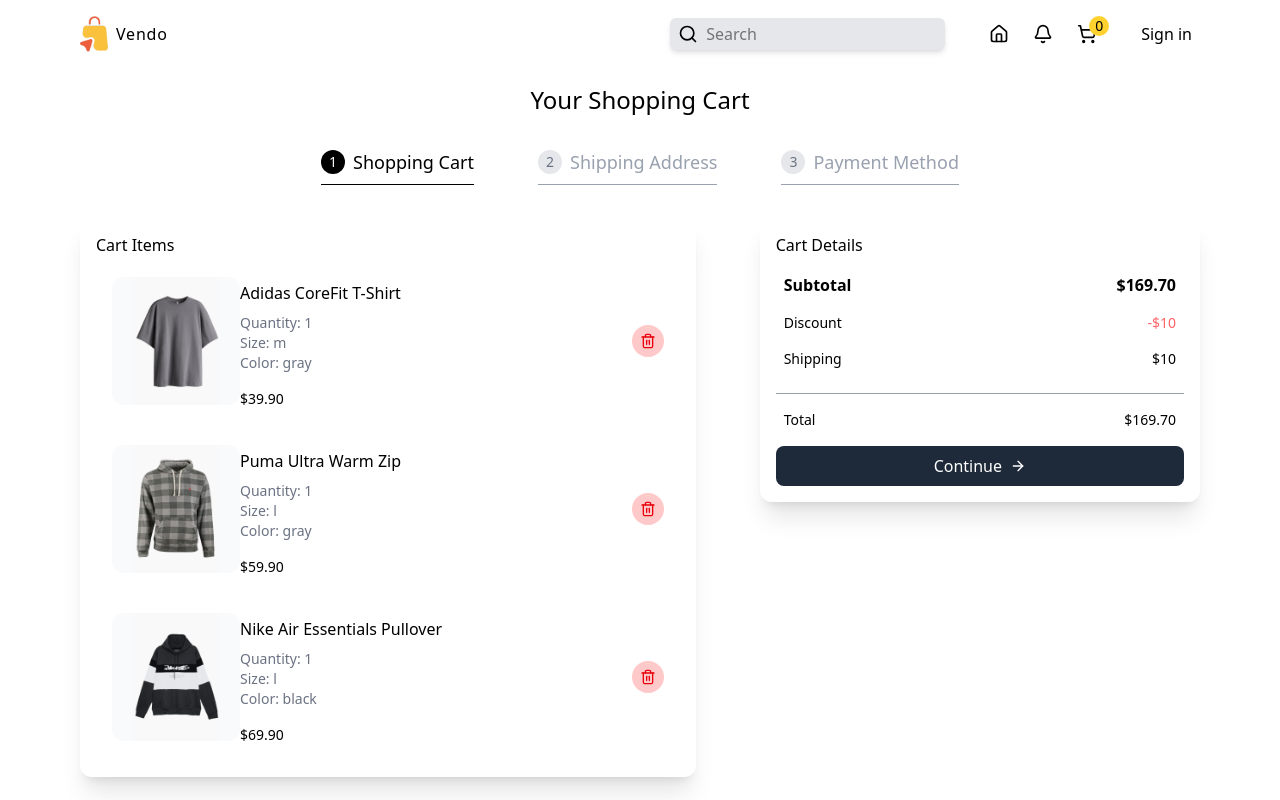
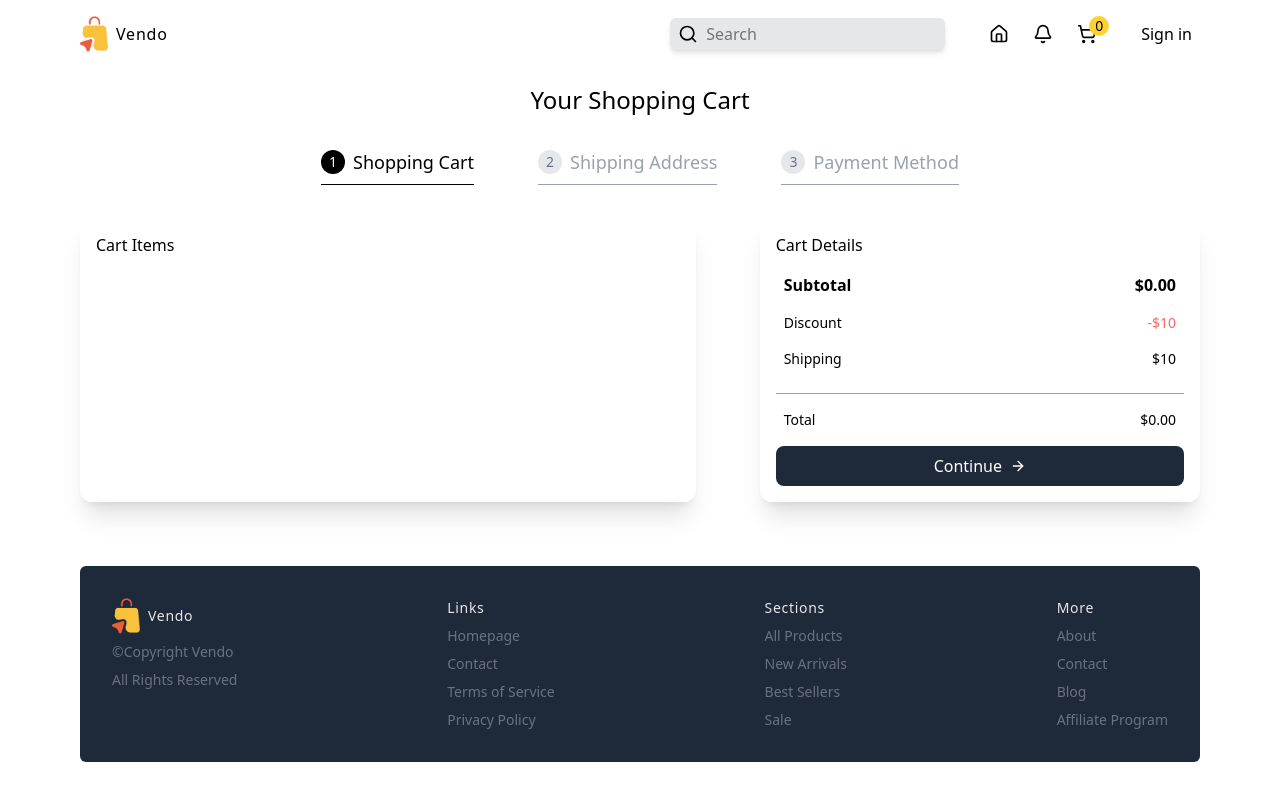
Before and after one commit to SubhodeepSamanta/Vendo, a Next.js app in the folder client/: page /cart in a window 1280 px wide. Shown: the top 800 px of the page. Built offline with nearby package versions, Linux system fonts and the light colour scheme.

Commit message:
add hydration products page

```diff
--- a/client/src/app/cart/page.tsx
+++ b/client/src/app/cart/page.tsx
@@ -1,6 +1,7 @@
 "use client"
 import PaymentForm from '@/components/PaymentForm';
 import ShippingDetails from '@/components/ShippingDetails';
+import useCartStore from '@/stores/cartStore';
 import { CartItemsType, shippingDetailsInputs } from '@/types';
 import { ArrowRight, Trash2 } from 'lucide-react';
 import Image from 'next/image';
@@ -22,68 +23,14 @@
   },
 ];
 
-// TEMPORARY
-const cartItems: CartItemsType = [
-  {
-    id: 1,
-    name: "Adidas CoreFit T-Shirt",
-    shortDescription:
-      "Lorem ipsum dolor sit amet consect adipisicing elit lorem ipsum dolor sit.",
-    description:
-      "Lorem ipsum dolor sit amet consect adipisicing elit lorem ipsum dolor sit. Lorem ipsum dolor sit amet consect adipisicing elit lorem ipsum dolor sit. Lorem ipsum dolor sit amet consect adipisicing elit lorem ipsum dolor sit.",
-    price: 39.9,
-    sizes: ["s", "m", "l", "xl", "xxl"],
-    colors: ["gray", "purple", "green"],
-    images: {
-      gray: "/products/1g.png",
-      purple: "/products/1p.png",
-      green: "/products/1gr.png",
-    },
-    quantity: 1,
-    selectedSize: "m",
-    selectedColor: "gray",
-  },
-  {
-    id: 2,
-    name: "Puma Ultra Warm Zip",
-    shortDescription:
-      "Lorem ipsum dolor sit amet consect adipisicing elit lorem ipsum dolor sit.",
-    description:
-      "Lorem ipsum dolor sit amet consect adipisicing elit lorem ipsum dolor sit. Lorem ipsum dolor sit amet consect adipisicing elit lorem ipsum dolor sit. Lorem ipsum dolor sit amet consect adipisicing elit lorem ipsum dolor sit.",
-    price: 59.9,
-    sizes: ["s", "m", "l", "xl"],
-    colors: ["gray", "green"],
-    images: { gray: "/products/2g.png", green: "/products/2gr.png" },
-    quantity: 1,
-    selectedSize: "l",
-    selectedColor: "gray",
-  },
-  {
-    id: 3,
-    name: "Nike Air Essentials Pullover",
-    shortDescription:
-      "Lorem ipsum dolor sit amet consect adipisicing elit lorem ipsum dolor sit.",
-    description:
-      "Lorem ipsum dolor sit amet consect adipisicing elit lorem ipsum dolor sit. Lorem ipsum dolor sit amet consect adipisicing elit lorem ipsum dolor sit. Lorem ipsum dolor sit amet consect adipisicing elit lorem ipsum dolor sit.",
-    price: 69.9,
-    sizes: ["s", "m", "l"],
-    colors: ["green", "blue", "black"],
-    images: {
-      green: "/products/3gr.png",
-      blue: "/products/3b.png",
-      black: "/products/3bl.png",
-    },
-    quantity: 1,
-    selectedSize: "l",
-    selectedColor: "black",
-  },
-];
+
 
 const page = () => {
   const searchParams= useSearchParams();
   const router= useRouter();
   const activeStep= searchParams.get("step") || "1";
   const [shippingForm,setShippingForm]= useState<shippingDetailsInputs>();
+  const {cart,removeFromCart}= useCartStore();
 
   return (
     <div className='flex flex-col items-center gap-8 justify-center mt-8'>
@@ -104,8 +51,8 @@
                     activeStep=='1'?
                     <>
                     <p className='font-medium '>Cart Items</p>
-                    {cartItems.map((item)=>(
-                      <div className='flex justify-between items-center p-4' key={item.id}>
+                    {cart.map((item)=>(
+                      <div className='flex justify-between items-center p-4' key={item.id+item.selectedSize+item.selectedColor}>
                         <div className='flex items-center'>
                           <div className='relative h-32 w-32 bg-gray-50 rounded-xl object-cover overflow-hidden'>
                             <Image src={item.images[item.selectedColor]} fill alt={`${item.id}`} className='object-contain' />
@@ -118,7 +65,7 @@
                             <p className='mt-4'>${item.price.toFixed(2)}</p>
                           </div>
                         </div>
-                        <div className='flex items-center justify-center h-8 w-8 rounded-full bg-red-200 text-red-600 cursor-pointer'><Trash2 className='h-4 w-4'/></div>
+                        <div className='flex items-center justify-center h-8 w-8 rounded-full bg-red-200 text-red-600 cursor-pointer' onClick={()=>removeFromCart(item)}><Trash2 className='h-4 w-4'/></div>
                       </div>
                     ))}
                     </>
@@ -133,7 +80,7 @@
                   <p className='font-medium'>Cart Details</p>
                   <div className='flex font-bold justify-between py-4 px-2'>
                     <p>Subtotal</p>
-                    <p>${cartItems.reduce((acc,item)=>(acc+(item.price*item.quantity)),0).toFixed(2)}</p>
+                    <p>${cart.reduce((acc,item)=>(acc+(item.price*item.quantity)),0).toFixed(2)}</p>
                   </div>
                   <div className='flex text-sm justify-between pb-2 px-2'>
                     <p>Discount</p>
@@ -146,7 +93,7 @@
                   <hr className='border-gray-400' />
                   <div className='flex text-sm justify-between py-4 px-2'>
                     <p>Total</p>
-                    <p>${cartItems.reduce((acc,item)=>(acc+(item.price*item.quantity)),0).toFixed(2)}</p>
+                    <p>${cart.reduce((acc,item)=>(acc+(item.price*item.quantity)),0).toFixed(2)}</p>
                   </div>
                   {
                     activeStep=='1' &&
--- /dev/null
+++ b/client/src/app/products/[id]/page.tsx
@@ -0,0 +1,57 @@
+import { ProductType } from '@/types';
+import { Plus, ShoppingCart } from 'lucide-react';
+import Image from 'next/image';
+import React from 'react'
+
+const product:ProductType={
+    id: 1,
+    name: "Adidas CoreFit T-Shirt",
+    shortDescription:
+      "Lorem ipsum dolor sit amet consect adipisicing elit lorem ipsum dolor sit.",
+    description:
+      "Lorem ipsum dolor sit amet consect adipisicing elit lorem ipsum dolor sit. Lorem ipsum dolor sit amet consect adipisicing elit lorem ipsum dolor sit. Lorem ipsum dolor sit amet consect adipisicing elit lorem ipsum dolor sit.",
+    price: 39.9,
+    sizes: ["s", "m", "l", "xl", "xxl"],
+    colors: ["gray", "purple", "green"],
+    images: {
+      gray: "/products/1g.png",
+      purple: "/products/1p.png",
+      green: "/products/1gr.png",
+    },
+  }
+
+const ProductPage = ({params,searchParams}:{params:{id:string},searchParams:{size:string,color:string}}) => {
+  const {size,color}= searchParams;
+  const selectedSize= size || product.sizes[0] as string;
+  const selectedColor= color || product.colors[0] as string;
+  console.log(selectedColor);
+  return (
+    <div className='flex flex-col lg:flex-row gap-8 lg:gap-12'>
+      <div className='flex w-5/12 shadow-lg aspect-[2/3] relative bg-gray-50'>
+      <Image src={product.images[selectedColor]} alt={product.name} fill className='object-contain rounded-md' />
+      </div>
+      <div className='flex flex-col w-7/12 shadow-lg p-4'>
+      <p className='font-medium text-2xl mb-4'>{product.name}</p>
+      <p className='text-sm text-gray-700 mb-4'>{product.description}</p>
+      <p className='text-xl font-medium mb-4'>${product.price.toFixed(2)}</p>
+      <div>
+        Interaction
+      </div>
+      <div className='flex flex-col gap-4'>
+      <button className='bg-gray-700 border-1 border-gray-700 text-gray-200 hover:bg-gray-900 flex gap-2 items-center justify-center p-2 rounded-md cursor-pointer'><Plus className='h-4 w-4'/> Add to Cart</button>
+      <button className='hover:bg-gray-50 flex gap-2 items-center justify-center border-1 border-gray-700 p-2 rounded-md cursor-pointer'><ShoppingCart className='h-4 w-4'/>Buy this item</button>
+      </div>
+      <div className='flex gap-2 py-4'>
+        <Image src='/klarna.png' alt='klarna' height={25} width={50} className='rounded-md'/>
+        <Image src='/cards.png' alt='card' height={25} width={50} className='rounded-md'/>
+        <Image src='/stripe.png' alt='stripe' height={25} width={50} className='rounded-md'/>
+      </div>
+      <div className='text-xs text-gray-500'>
+        By clicking Pay Now, you agree to our <span className='underline hover:text-black'>Terms & Conditions</span> and <span className='underline hover:text-black'>Privacy Policy</span>. You authorised us to charge your selected payment method for the total amount shown. And sales are subject to our return and <span className='underline hover:text-black'>Refund Policies</span>.
+      </div>
+      </div>
+    </div>
+  )
+}
+
+export default ProductPage
--- a/client/src/components/ShoppingCartIcon.tsx
+++ b/client/src/components/ShoppingCartIcon.tsx
@@ -6,10 +6,12 @@
 
 const ShoppingCartIcon = () => {
   const {cart}= useCartStore();
+  const {hasHydrated}=useCartStore();
+  if(!hasHydrated) return null;
   return (
     <Link href='/cart' className='relative cursor-pointer'>
         <ShoppingCart className='h-5 w-5 mr-2 md:mr-5'/>
-        <div className='absolute h-5 w-5 text-sm flex items-center justify-center rounded-full -top-2 right-2 bg-amber-300'>{cart.length}</div>
+        <div className='absolute h-5 w-5 text-sm flex items-center justify-center rounded-full -top-2 right-2 bg-amber-300'>{cart.reduce((acc,item)=>acc+item.quantity,0)}</div>
     </Link>
   )
 }
--- a/client/src/stores/cartStore.ts
+++ b/client/src/stores/cartStore.ts
@@ -1,11 +1,31 @@
+import { create } from 'zustand'
+import { persist,createJSONStorage } from 'zustand/middleware';
 import { cartStoreActionType, cartStoreStateType } from '@/types'
-import { create } from 'zustand'
 
-const useCartStore = create<cartStoreStateType & cartStoreActionType>((set) => ({
+
+const useCartStore = create<cartStoreStateType & cartStoreActionType>()(persist((set) => ({
   cart: [],
-  addToCart: (product) => set((state) => ({ cart: [...state.cart , product] })),
-  removeFromCart: (product) => set((state) => ({ cart:state.cart.filter((p)=> p.id !== product.id) })),
+  hasHydrated:false,
+  addToCart: (product) => set((state) => {
+    const existingIndex= state.cart.findIndex((p)=>(p.id===product.id && p.selectedColor===product.selectedColor && p.selectedSize===product.selectedSize));
+    if(existingIndex!==-1){
+        const updatedCart= [...state.cart];
+        updatedCart[existingIndex].quantity+=product.quantity || 1;
+        return {cart: updatedCart }
+    }else{
+        return {cart: [...state.cart,{...product,quantity:product.quantity || 1 }] }
+    }
+  }),
+  removeFromCart: (product) => set((state) => ({ cart:state.cart.filter((p)=> !(p.id === product.id && p.selectedSize===product.selectedSize && p.selectedColor===product.selectedColor)) })),
   clearCart: () => set({ cart: [] }),
+}),{
+    name: "cart",
+    storage: createJSONStorage(()=> localStorage),
+    onRehydrateStorage:()=>(state)=>{
+        if(state){
+            state.hasHydrated=true;
+        }
+    },
 }))
 
 export default useCartStore;
--- a/client/src/types.ts
+++ b/client/src/types.ts
@@ -42,6 +42,7 @@
 
 export type cartStoreStateType={
     cart: CartItemsType;
+    hasHydrated: boolean
 }
 
 export type cartStoreActionType={
```
